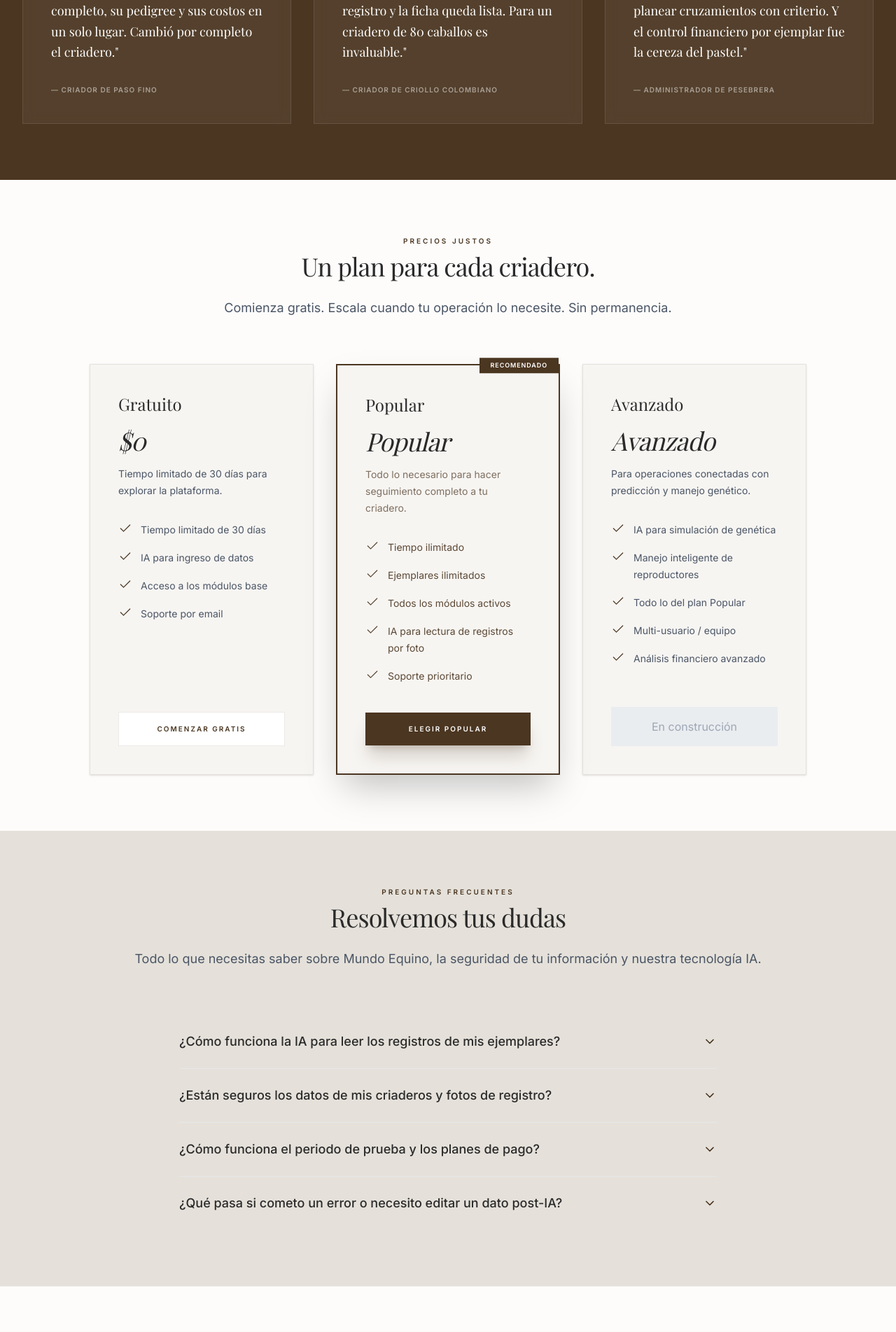
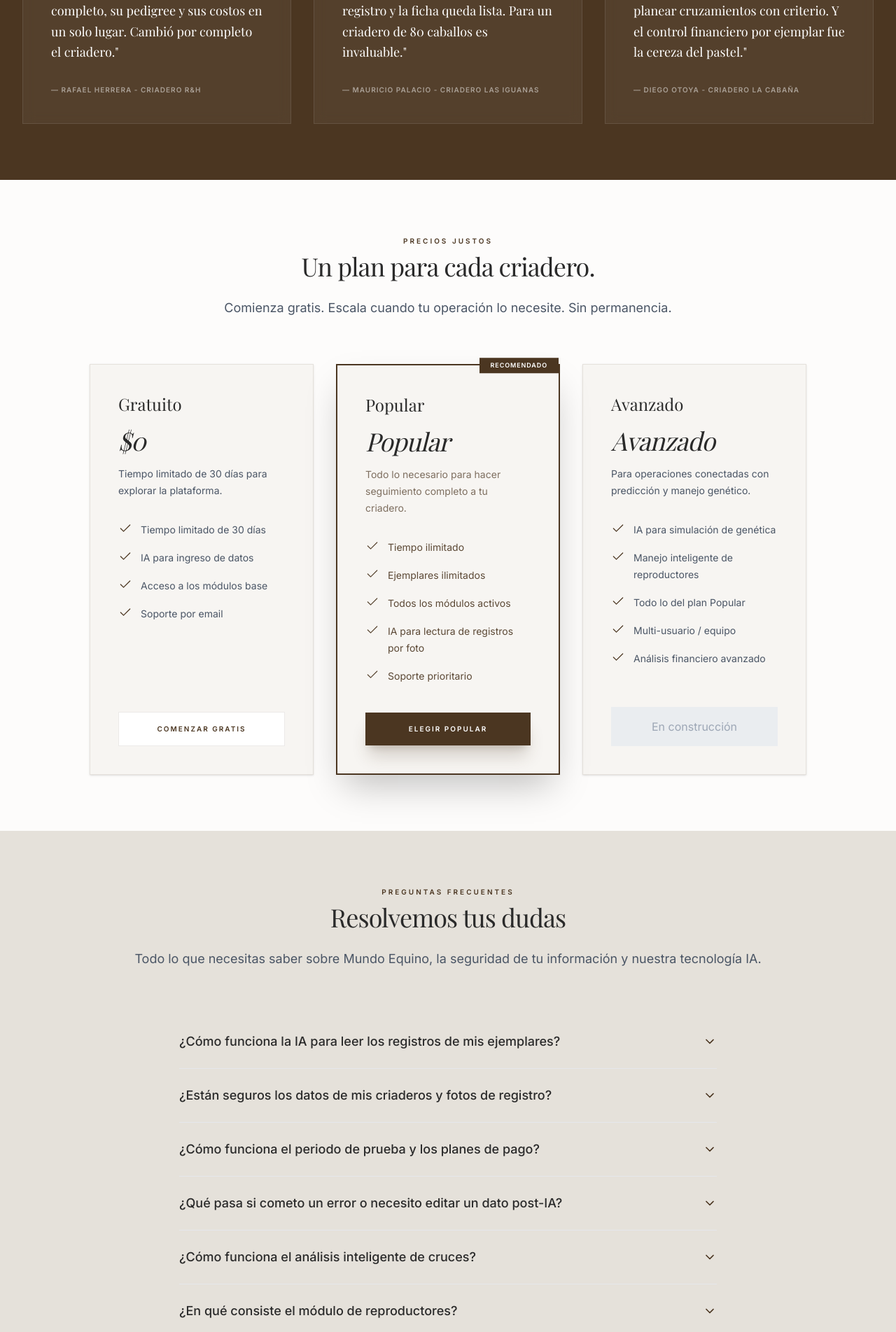
Before and after one commit to rafaherrera100/Landing-Mundo-Equino, a React (Vite) app: page / in a window 1280 px wide. Shown: the part 3140-5043 px from the top of the page at 70% size. Built offline with nearby package versions, Linux system fonts and the light colour scheme; a web font is replaced by a local one.

Commit message:
feat: update testimonials and expand FAQ content
Refine testimonial authorship with specific names and add detailed entries to the FAQ regarding genetics analysis and the stallion management module.

```diff
--- a/src/components/FAQ.tsx
+++ b/src/components/FAQ.tsx
@@ -19,6 +19,14 @@ const faqs = [
   {
     question: "¿Qué pasa si cometo un error o necesito editar un dato post-IA?",
     answer: "El sistema siempre te permitirá previsualizar los datos que la Inteligencia Artificial encontró antes de guardarlos. Si identificas algún error de lectura debido a una foto borrosa, podrás editarlo manualmente de forma muy sencilla."
+  },
+  {
+    question: "¿Cómo funciona el análisis inteligente de cruces?",
+    answer: "Nuestro modelo de análisis de genética y cruces toma en cuenta la información ingresada y verificada por expertos sobre reproductores y yeguas donantes. El sistema evalúa detalladamente la genética considerando mínimo tres generaciones de ancestros, calculando así una probabilidad de éxito proyectada para la cría. Esto te ayuda a tomar decisiones reproductivas más inteligentes y mejor fundamentadas."
+  },
+  {
+    question: "¿En qué consiste el módulo de reproductores?",
+    answer: "Este módulo está diseñado para el control total de los servicios de tus caballos. Registra cada toma de servicio del reproductor, ofrece trazabilidad completa al proceso de envío de semen, y te permite generar y almacenar de forma segura todos los reportes de monta correspondientes."
   }
 ];
 
--- a/src/components/Testimonials.tsx
+++ b/src/components/Testimonials.tsx
@@ -1,9 +1,9 @@
 import { getThemeClasses, ThemeVariant } from '../theme';
 
 const testimonials = [
-  { quote: "Llevábamos las fichas en cuadernos. Ahora cada potro tiene su historial completo, su pedigree y sus costos en un solo lugar. Cambió por completo el criadero.", author: "Criador de Paso Fino" },
-  { quote: "La IA me ahorra horas registrando ejemplares. Subo una foto del registro y la ficha queda lista. Para un criadero de 80 caballos es invaluable.", author: "Criador de Criollo Colombiano" },
-  { quote: "El módulo de reproducción y el árbol genealógico nos permiten planear cruzamientos con criterio. Y el control financiero por ejemplar fue la cereza del pastel.", author: "Administrador de Pesebrera" }
+  { quote: "Llevábamos las fichas en cuadernos. Ahora cada potro tiene su historial completo, su pedigree y sus costos en un solo lugar. Cambió por completo el criadero.", author: "Rafael Herrera - Criadero R&H" },
+  { quote: "La IA me ahorra horas registrando ejemplares. Subo una foto del registro y la ficha queda lista. Para un criadero de 80 caballos es invaluable.", author: "Mauricio Palacio - Criadero Las Iguanas" },
+  { quote: "El módulo de reproducción y el árbol genealógico nos permiten planear cruzamientos con criterio. Y el control financiero por ejemplar fue la cereza del pastel.", author: "Diego Otoya - Criadero La Cabaña" }
 ];
 
 export default function Testimonials({ variant }: { variant: ThemeVariant }) {
```
